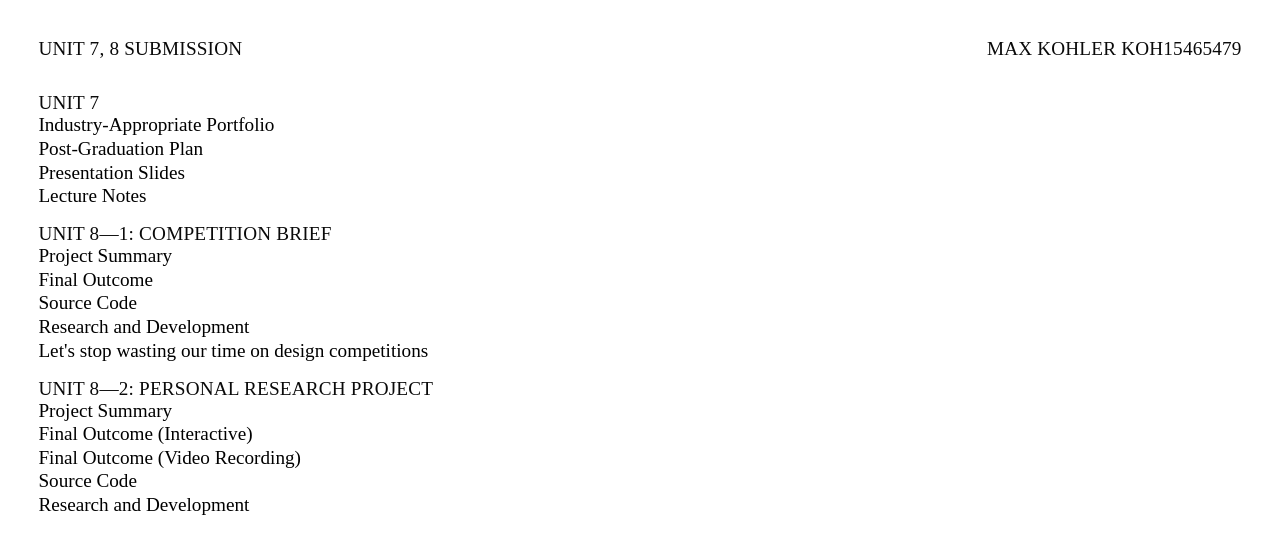
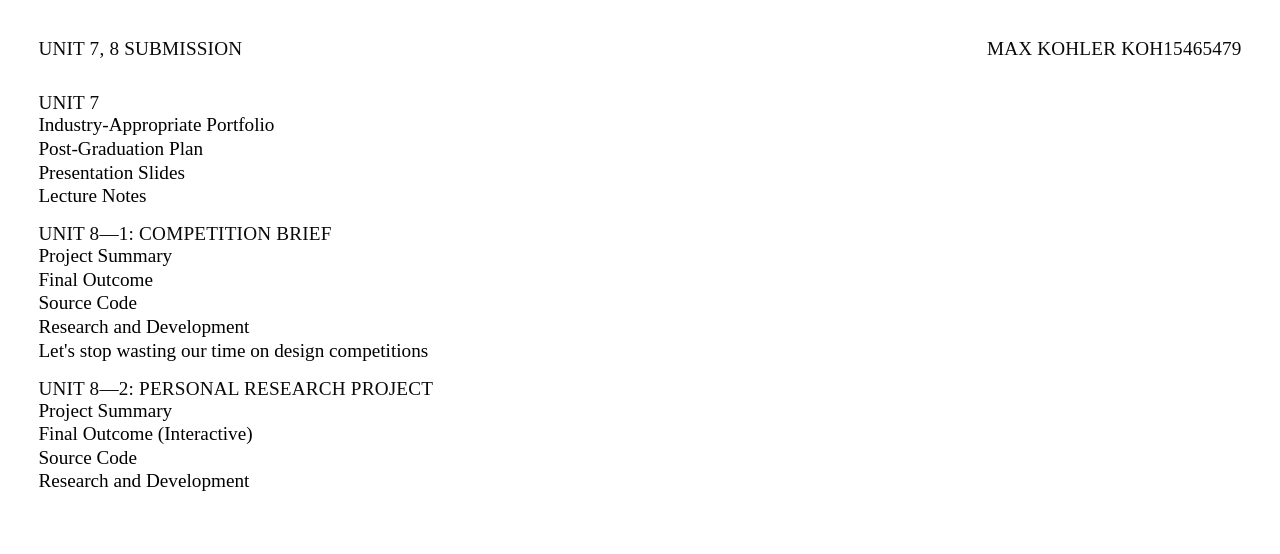
Before and after one commit to awesomephant/handin, a Jekyll site: the page built from index.html, in a window 1280 px wide. Shown: the top 554 px of the page. Built offline with Jekyll 4.4.1, drawn with Linux system fonts in a browser that asks for light colours.

Commit message:
remove video link

```diff
--- a/index.html
+++ b/index.html
@@ -22,7 +22,6 @@ layout: default
       <h2 class="platform">Unit 8—2: Personal Research Project</h2>
       <a href="./unit-8-2-summary/">Project Summary</a>
       <a href="http://www.maxkoehler.com/vr-lab/app/room.html">Final Outcome (Interactive)</a>
-      <a href="#1">Final Outcome (Video Recording)</a>
       <a href="https://github.com/awesomephant/vr-lab">Source Code</a>
       <a href="https://goo.gl/photos/taumSUi49yNo1KXz8">Research and Development</a>
      </div>
```
